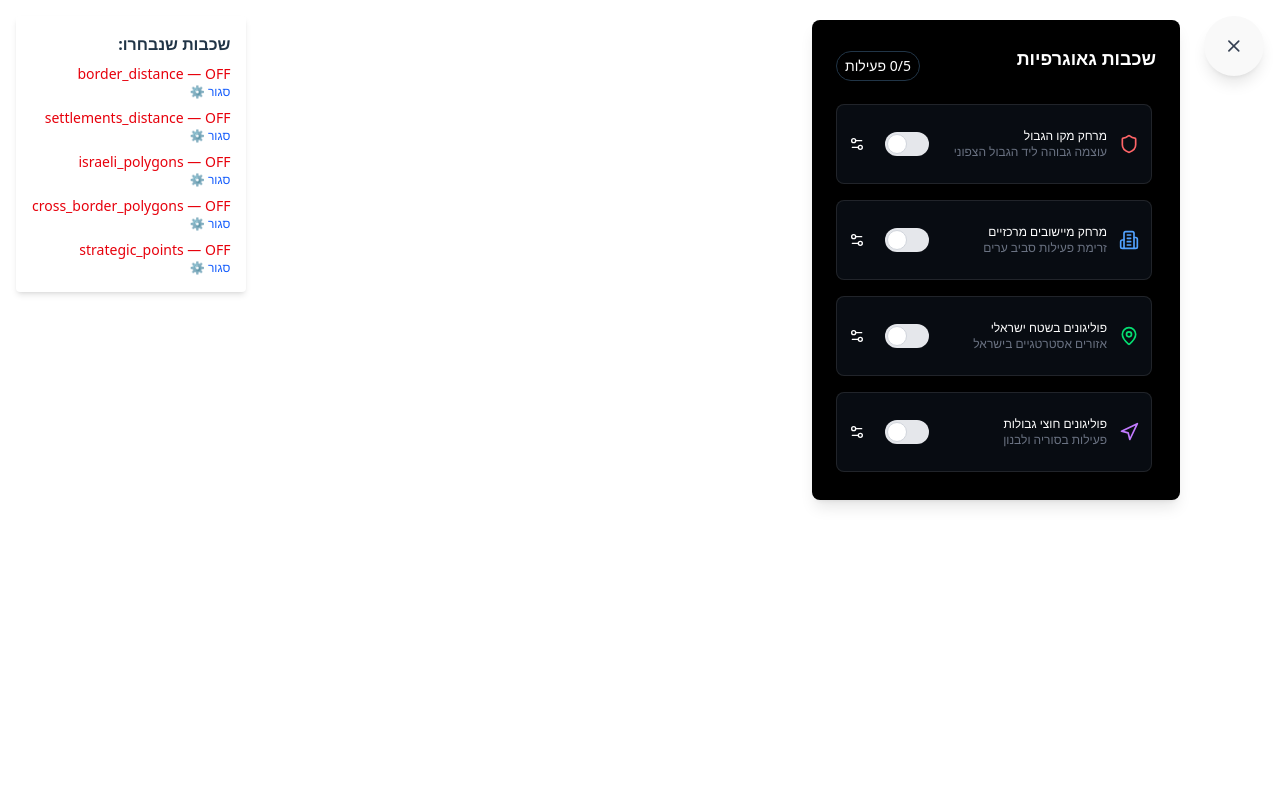
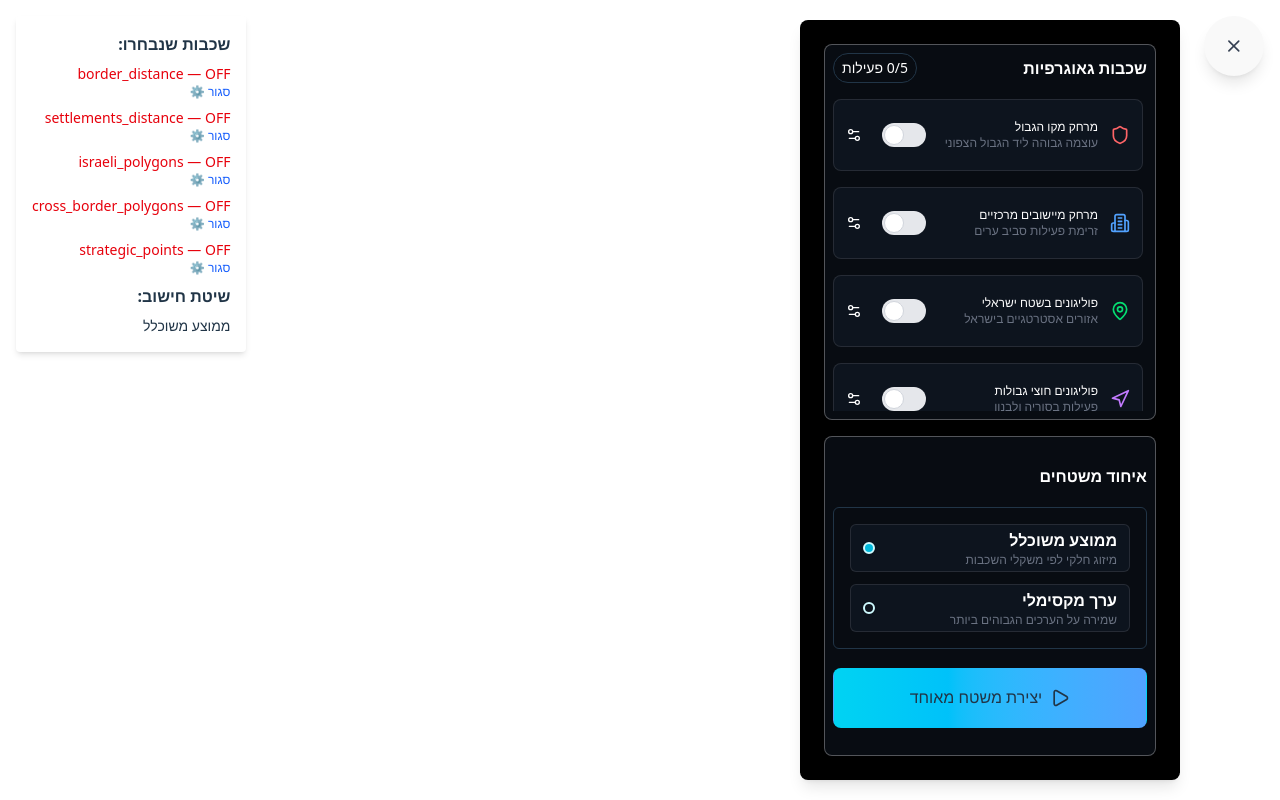
Before and after one commit to liloB123/Sapir-Simulator, a React (Vite) app in the folder frontend/: page / in a window 1280 px wide. Both pictures are taken after a click on the button "Layers menu". Built offline with nearby package versions, Linux system fonts and the light colour scheme; no server answers.

Commit message:
checkpoint

```diff
--- /dev/null
+++ b/frontend/src/components/LayersMenu/CombinationsOption.tsx
@@ -0,0 +1,30 @@
+import type { FC } from "react";
+import type { LayersCombinationOptionConfig } from "./consts";
+import { useLayers } from "../../hooks/useLayers";
+
+type CombinationOptionProps = LayersCombinationOptionConfig
+
+const CombinationOption: FC<CombinationOptionProps> = ({ label, description }) => {
+    const [, , combinationMethod, setCombinationMethod] = useLayers()
+
+    return (
+        <label className="w-[100%] h-12 px-3 py-1 border bg-slate-800/30 rounded-md flex items-center justify-between border-white/10 hover:border-white/20 mx-auto text-xs">
+            <input
+                type="radio"
+                name={`v-option`}
+                checked={combinationMethod === label}
+                value={label}
+                onChange={() =>
+                    setCombinationMethod(label)
+                }
+                className="appearance-none w-3 h-3 border-2 border-cyan-100 rounded-full checked:bg-cyan-500 transition-all duration-200 shadow-sm mr-2"
+            />
+            <div className="flex-row">
+                <p className="text-base font-semibold text-white text-right">{label}</p>
+                <p className="text-xs text-gray-500 text-right">{description}</p>
+            </div>
+        </label>
+    );
+}
+
+export default CombinationOption
--- a/frontend/src/components/LayersMenu/LayerMenuItem.tsx
+++ b/frontend/src/components/LayersMenu/LayerMenuItem.tsx
@@ -28,7 +28,7 @@ const LayerMenuItem: FC<LayerMenuItemProps> = ({ name }) => {
 
   return (
     <div
-      className={`p-3 border bg-slate-800/30 rounded-lg flex flex-col gap-2 justify-center min-h-20 ${isActive
+      className={`p-3 border bg-slate-800/30 rounded-lg flex flex-col gap-2 justify-center min-h-18 ${isActive
         ? "border-cyan-500 shadow-lg shadow-cyan-500/10"
         : "border-white/10 hover:border-white/20"
       }`}
--- /dev/null
+++ b/frontend/src/components/LayersMenu/LayersCombinationSection.tsx
@@ -0,0 +1,31 @@
+import type { FC } from "react";
+import { layersCombintaionOptions } from "./consts";
+import CombinationOption from "./CombinationsOption";
+import { Play } from "lucide-react";
+
+const LayersCombinationSection: FC = () => {
+    return (
+        <div className="p-2 border border-white/30 rounded-lg bg-slate-800/30 h-[45%] flex flex-col justify-evenly">
+            <h2 className="text-l font-bold text-white self text-right">איחוד משטחים</h2>
+            <div className="border rounded-md p-4">
+                <div className="flex flex-col items-center gap-3">
+                    {layersCombintaionOptions.map((option) => (
+                        <CombinationOption
+                            key={option.label}
+                            label={option.label}
+                            description={option.description}
+                        />
+                    ))}
+                </div>
+            </div>
+            <button
+                className="h-[20%] w-full bg-gradient-to-r from-cyan-400 to-blue-400 hover:from-cyan-500 hover:to-blue-500 text-lg flex justify-center gap-2 items-center"
+            >
+                יצירת משטח מאוחד
+                <Play className="w-5 h-5" />
+            </button>
+        </div>
+    )
+}
+
+export default LayersCombinationSection
--- a/frontend/src/components/LayersMenu/LayersMenu.tsx
+++ b/frontend/src/components/LayersMenu/LayersMenu.tsx
@@ -3,34 +3,45 @@ import LayerMenuItem from "./LayerMenuItem"
 import ActiveLayersCounter from "./ActiveLayersCounter";
 import { useLayers } from '../../hooks/useLayers';
 import type { LayerName } from '../../contexts/LayersMenuContext';
+import LayersCombinationSection from './LayersCombinationSection';
+
+const LayersSelectionSection: FC = () => {
+  const [layers,] = useLayers()
+
+  return (
+    <div className="border border-white/30 rounded-lg p-2 flex-1 flex flex-col min-h-0 bg-slate-800/30">
+      <div className="flex justify-between mb-4 i items-center">
+        <ActiveLayersCounter />
+        <h2 className="text-l font-bold text-white self text-right">שכבות גאוגרפיות</h2>
+      </div>
+      <div className="overflow-y-auto space-y-4 pr-1 flex-1">
+        {(Object.keys(layers) as LayerName[]).map((layer) => (
+          <LayerMenuItem
+            key={layer}
+            name={layer}
+          />
+        ))}
+      </div>
+    </div>
+  )
+}
 
 type LayersMenuProps = {
   isOpen: boolean;
 }
 
 const LayersMenu: FC<LayersMenuProps> = ({ isOpen }) => {
-  const [layers,] = useLayers()
 
   if (!isOpen) return null;
 
   return (
     <>
       <div
-        className="fixed top-5 right-25 z-40 bg-black rounded-lg shadow-lg p-6 w-92 h-[60vh] transform transition-all duration-300 ease-out"
+        className="fixed top-5 right-25 z-40 bg-black rounded-lg shadow-lg p-6 w-95 h-[95vh] transform transition-all duration-300 ease-out"
       >
-        <div className="flex flex-col h-full space-y-4">
-          <div className="flex justify-between">
-            <ActiveLayersCounter />
-            <h2 className="text-lg font-bold text-white mb-4 self text-right">שכבות גאוגרפיות</h2>
-          </div>
-          <div className="overflow-y-auto space-y-4 pr-1 flex-1">
-            {(Object.keys(layers) as LayerName[]).map((layer) => (
-              <LayerMenuItem
-                key={layer}
-                name={layer}
-              />
-            ))}
-          </div>
+        <div className="flex flex-col h-full gap-4">
+          <LayersSelectionSection />
+          <LayersCombinationSection />
         </div>
       </div>
     </>
--- a/frontend/src/components/LayersMenu/consts.tsx
+++ b/frontend/src/components/LayersMenu/consts.tsx
@@ -8,7 +8,7 @@ import {
     BarChart3,
     TrendingUp
 } from "lucide-react";
-import type { LayerName, OptionsName } from "../../contexts/LayersMenuContext";
+import type { LayerName, ExtraSettingsOptionsName, CombinationOptionsName } from "../../contexts/LayersMenuContext";
 
 const ShieldWithColor: FC = () => <Shield className={`w-5 h-5 text-red-400`} />
 
@@ -39,7 +39,7 @@ const BarChart3WithStyle: FC = () => <BarChart3 className="w-3 h-3" />
 const TrendingUpWithStyle: FC = () => <TrendingUp className="w-3 h-3" />
 
 export type ExtraSettingOptionsConfig = {
-    lable: OptionsName;
+    lable: ExtraSettingsOptionsName;
     Icon: FC;
 }
 
@@ -47,3 +47,13 @@ export const extraSettingOptions: ExtraSettingOptionsConfig[] = [
     { lable: "לינארי", Icon: BarChart3WithStyle },
     { lable: "אקספוננציאלי", Icon: TrendingUpWithStyle }
 ]
+
+export type LayersCombinationOptionConfig = {
+    label: CombinationOptionsName;
+    description: string;
+}
+
+export const layersCombintaionOptions: LayersCombinationOptionConfig[] = [
+    { label: "ממוצע משוכלל", description: "מיזוג חלקי לפי משקלי השכבות" },
+    { label: "ערך מקסימלי", description: "שמירה על הערכים הגבוהים ביותר" }
+]
--- a/frontend/src/components/MapContainer/BaseMap.tsx
+++ b/frontend/src/components/MapContainer/BaseMap.tsx
@@ -14,7 +14,7 @@ const BaseMap: FC = () => {
     padding: { top: 0, bottom: 0, left: 0, right: 0 },
   });
 
-  const [layers,] = useLayers();
+  const [layers, , combinationMethod] = useLayers();
 
   return (
     <>
@@ -45,6 +45,10 @@ const BaseMap: FC = () => {
             </div>
           ))}
         </div>
+        <h4 className="font-semibold mb-2 text-right pt-2">:שיטת חישוב</h4>
+        <div className="text-right text-sm">
+            {combinationMethod}
+          </div>
       </div>
     </>
   );
--- a/frontend/src/contexts/LayersMenuContext.tsx
+++ b/frontend/src/contexts/LayersMenuContext.tsx
@@ -5,8 +5,11 @@ import type { FC, PropsWithChildren, Dispatch, SetStateAction } from 'react';
 const layerNames = ["border_distance", "settlements_distance", "israeli_polygons", "cross_border_polygons", "strategic_points"] as const;
 export type LayerName = (typeof layerNames)[number]
 
-const optionsNames = ["לינארי", "אקספוננציאלי"] as const
-export type OptionsName = (typeof optionsNames)[number]
+const extraSettingsoptionsNames = ["לינארי", "אקספוננציאלי"] as const
+export type ExtraSettingsOptionsName = (typeof extraSettingsoptionsNames)[number]
+
+const combinationOptionsNames = ["ממוצע משוכלל", "ערך מקסימלי"] as const
+export type CombinationOptionsName = (typeof combinationOptionsNames)[number]
 
 type SharedLayerSettings = {
     isActive: boolean;
@@ -14,13 +17,15 @@ type SharedLayerSettings = {
 };
 
 export type LayerSettings =
-    | (SharedLayerSettings & { selectedOption: typeof optionsNames[0] })
-    | (SharedLayerSettings & { selectedOption: typeof optionsNames[1]; base: number; })
+    | (SharedLayerSettings & { selectedOption: typeof extraSettingsoptionsNames[0] })
+    | (SharedLayerSettings & { selectedOption: typeof extraSettingsoptionsNames[1]; base: number; })
     | (SharedLayerSettings & { selectedOption: null });
 
 export type LayersContextType = [
-    Record<LayerName, LayerSettings>,
-    Dispatch<SetStateAction<Record<LayerName, LayerSettings>>>
+    layers: Record<LayerName, LayerSettings>,
+    setLayers: Dispatch<SetStateAction<Record<LayerName, LayerSettings>>>,
+    combinationOption: CombinationOptionsName,
+    setCombinationOption: Dispatch<SetStateAction<CombinationOptionsName>>,
 ];
 
 export const LayersContext = createContext<LayersContextType | undefined>(undefined);
@@ -28,10 +33,11 @@ export const LayersContext = createContext<LayersContextType | undefined>(undefi
 type LayersProviderProps = PropsWithChildren<{ initialLayers: Record<LayerName, LayerSettings> }>
 
 export const LayersProvider: FC<LayersProviderProps> = ({ children, initialLayers }) => {
-    const [layers, setLayers] = useState<Record<LayerName, LayerSettings>>(initialLayers)
+    const [layers, setLayers] = useState<Record<LayerName, LayerSettings>>(initialLayers);
+    const [combinationOption, setCombinationOption] = useState<CombinationOptionsName>("ממוצע משוכלל");
 
     return (
-        <LayersContext.Provider value={[layers, setLayers]}>
+        <LayersContext.Provider value={[ layers, setLayers, combinationOption, setCombinationOption ]}>
             {children}
         </LayersContext.Provider>
     );
```
